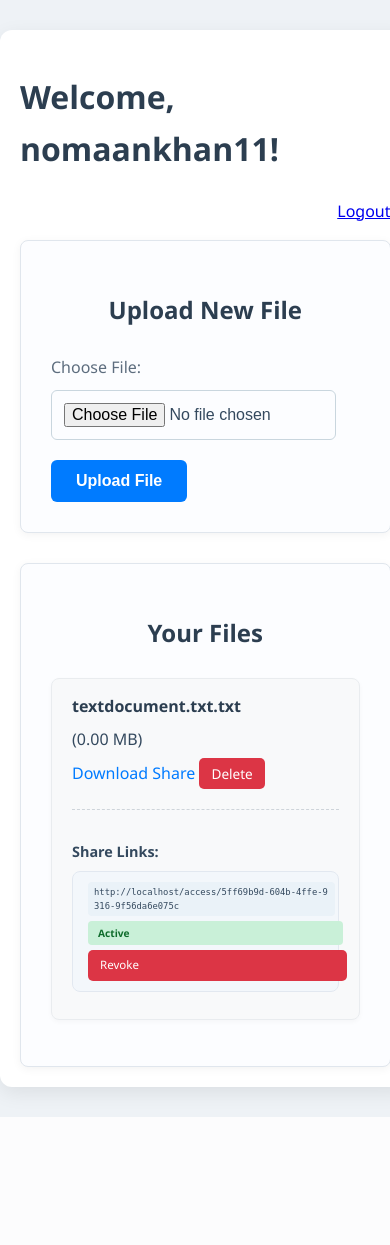
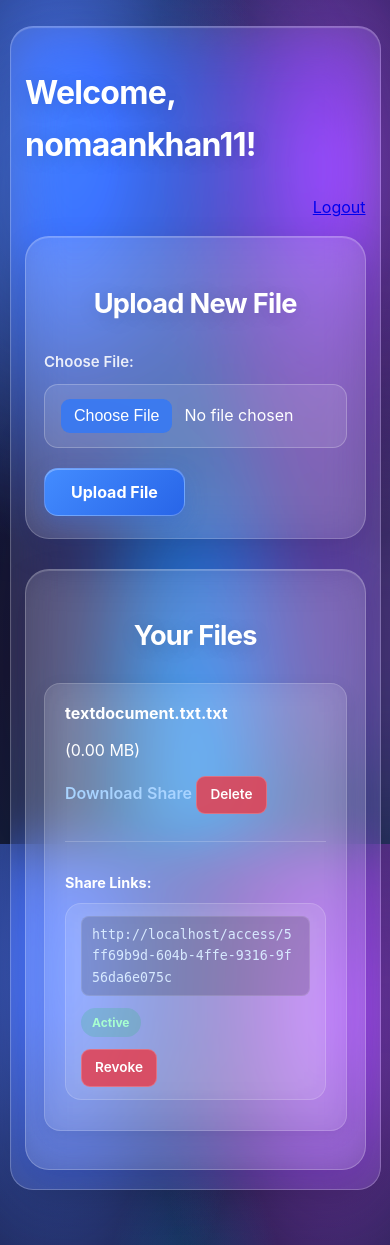
Before and after one commit to MDNOMAANKHAN/dynshare, a Flask app: page /dashboard in a window 390 px wide. Before the commit the page ends 1117 px from the top, so only its background shows below. Run offline with Flask 3, Linux system fonts and the light colour scheme; a user stored in the database is signed in; data comes from the database, SQL or seed files in the repository; parts of the project's set-up code (start-up, migrations or seed data) failed here and were passed over.

Commit message:
Revamp styles for iOS Liquid Glass theme
Updated styles for the iOS Liquid Glass theme, enhancing the overall design with new color variables, improved layout, and responsive adjustments.

```diff
--- a/static/style.css
+++ b/static/style.css
@@ -1,171 +1,408 @@
-/* General Body and Container Styles */
-body {
-    font-family: 'Segoe UI', Roboto, 'Helvetica Neue', Arial, sans-serif; /* Modern font stack */
-    margin: 0;
-    padding: 0;
-    background-color: #eef2f6; /* Lighter, softer background */
-    color: #34495e; /* Softer, professional text color */
-    line-height: 1.6; /* Improved readability */
+/* =========================================
+   DYNASHARE — iOS LIQUID GLASS THEME
+   ========================================= */
+
+:root {
+    --primary: #3478f6;
+    --primary-dark: #205edb;
+    --text: #f8fbff;
+    --muted: rgba(255, 255, 255, 0.72);
+    --glass: rgba(255, 255, 255, 0.12);
+    --glass-border: rgba(255, 255, 255, 0.23);
+    --shadow: 0 20px 60px rgba(0, 0, 0, 0.20);
+    --radius: 24px;
 }
 
-.container {
-    width: 90%; /* Slightly wider for better use of space */
-    max-width: 960px; /* Increased max-width */
-    margin: 50px auto; /* More margin on top/bottom */
-    background-color: #ffffff;
-    padding: 40px; /* Increased padding */
-    border-radius: 12px; /* Softer, more modern corners */
-    box-shadow: 0 6px 20px rgba(0, 0, 0, 0.08); /* More pronounced, soft shadow */
+/* Reset */
+* {
+    box-sizing: border-box;
 }
 
-h1, h2 {
-    color: #2c3e50; /* Darker, more prominent headings */
-    text-align: center;
-    margin-bottom: 25px; /* More space below headings */
-    font-weight: 600; /* Slightly bolder headings */
+html {
+    scroll-behavior: smooth;
 }
 
-/* Auth Forms and Cards */
+body {
+    font-family: -apple-system, BlinkMacSystemFont,
+        "SF Pro Display", "Segoe UI", Roboto, sans-serif;
+
+    margin: 0;
+    min-height: 100vh;
+    padding: 1px 0 30px;
+
+    color: var(--text);
+    line-height: 1.6;
+
+    background:
+        radial-gradient(ellipse at 15% 15%, #4568dc 0%, transparent 42%),
+        radial-gradient(ellipse at 85% 20%, #853fc5 0%, transparent 40%),
+        radial-gradient(ellipse at 50% 90%, #087fbd 0%, transparent 45%),
+        linear-gradient(135deg, #101b3c, #171735 55%, #102c48);
+
+    background-attachment: fixed;
+    overflow-x: hidden;
+}
+
+/* Ambient floating light effects */
+body::before,
+body::after {
+    content: "";
+    position: fixed;
+    z-index: -1;
+    width: 350px;
+    height: 350px;
+    border-radius: 50%;
+    filter: blur(90px);
+    opacity: 0.35;
+    pointer-events: none;
+    animation: floatGlow 12s ease-in-out infinite alternate;
+}
+
+body::before {
+    background: #4c8dff;
+    top: 5%;
+    left: -120px;
+}
+
+body::after {
+    background: #bd5cff;
+    bottom: 0;
+    right: -120px;
+    animation-delay: -5s;
+}
+
+@keyframes floatGlow {
+    from {
+        transform: translate3d(0, 0, 0) scale(1);
+    }
+    to {
+        transform: translate3d(45px, -35px, 0) scale(1.2);
+    }
+}
+
+/* Main glass container */
+.container {
+    width: 90%;
+    max-width: 1050px;
+    margin: 55px auto;
+    padding: 38px;
+
+    background: rgba(255, 255, 255, 0.105);
+    backdrop-filter: blur(28px) saturate(160%);
+    -webkit-backdrop-filter: blur(28px) saturate(160%);
+
+    border: 1px solid var(--glass-border);
+    border-radius: 30px;
+
+    box-shadow:
+        var(--shadow),
+        inset 0 1px 1px rgba(255, 255, 255, 0.22);
+
+    animation: containerEnter 0.8s cubic-bezier(.2,.8,.2,1) both;
+}
+
+@keyframes containerEnter {
+    from {
+        opacity: 0;
+        transform: translateY(25px) scale(0.98);
+    }
+    to {
+        opacity: 1;
+        transform: translateY(0) scale(1);
+    }
+}
+
+/* Headings */
+h1, h2 {
+    color: #fff;
+    text-align: center;
+    font-weight: 700;
+    letter-spacing: -0.7px;
+    margin-bottom: 25px;
+    text-shadow: 0 3px 20px rgba(0, 0, 0, 0.15);
+}
+
+h1 {
+    font-size: clamp(2rem, 5vw, 3rem);
+}
+
+h2 {
+    font-size: 1.7rem;
+}
+
+/* Authentication layout */
 .auth-forms {
     display: flex;
     justify-content: space-around;
-    gap: 30px; /* More space between login/register cards */
-    margin-top: 40px; /* Increased top margin */
+    gap: 25px;
+    margin-top: 35px;
 }
 
-.form-card, .section-card {
-    background-color: #fcfdff; /* Very light background for cards */
-    padding: 30px; /* Increased padding within cards */
-    border-radius: 8px;
-    border: 1px solid #e0e6ed; /* Subtle border */
+/* Glass cards */
+.form-card,
+.section-card {
     flex: 1;
-    box-shadow: 0 2px 10px rgba(0, 0, 0, 0.05); /* Soft inner shadow for cards */
+    min-width: 0;
+    padding: 30px;
+
+    background: rgba(255, 255, 255, 0.11);
+    backdrop-filter: blur(22px);
+    -webkit-backdrop-filter: blur(22px);
+
+    border: 1px solid rgba(255, 255, 255, 0.22);
+    border-radius: var(--radius);
+
+    box-shadow:
+        0 12px 35px rgba(0, 0, 0, 0.12),
+        inset 0 1px rgba(255, 255, 255, 0.18);
+
+    transition:
+        transform 0.35s ease,
+        background 0.35s ease,
+        box-shadow 0.35s ease;
+
+    animation: cardEnter 0.7s ease both;
 }
 
-/* Form Elements */
+.form-card:hover,
+.section-card:hover {
+    transform: translateY(-5px);
+    background: rgba(255, 255, 255, 0.16);
+    box-shadow: 0 20px 45px rgba(0, 0, 0, 0.18);
+}
+
+@keyframes cardEnter {
+    from {
+        opacity: 0;
+        transform: translateY(20px);
+    }
+    to {
+        opacity: 1;
+        transform: translateY(0);
+    }
+}
+
+/* Labels */
 label {
     display: block;
-    margin-bottom: 10px; /* More space below labels */
-    font-weight: 500; /* Slightly less bold */
-    color: #5d6d7e; /* Softer label color */
+    margin-bottom: 9px;
+    color: rgba(255, 255, 255, 0.88);
+    font-weight: 600;
+    font-size: 0.94rem;
 }
 
+/* Inputs */
 input[type="text"],
 input[type="password"],
 input[type="number"],
 input[type="file"] {
-    width: calc(100% - 24px); /* Account for padding */
-    padding: 12px; /* Increased padding */
-    margin-bottom: 20px; /* More space below inputs */
-    border: 1px solid #c9d6de; /* Softer border color */
-    border-radius: 6px; /* Softer corners for inputs */
-    box-sizing: border-box;
-    font-size: 1rem; /* Consistent font size */
-    color: #34495e;
-    transition: border-color 0.3s ease, box-shadow 0.3s ease; /* Animation for input focus */
+    display: block;
+    width: 100%;
+    padding: 14px 16px;
+    margin-bottom: 20px;
+
+    color: #fff;
+    font-size: 1rem;
+    font-family: inherit;
+
+    background: rgba(255, 255, 255, 0.10);
+    border: 1px solid rgba(255, 255, 255, 0.23);
+    border-radius: 14px;
+
+    outline: none;
+
+    transition:
+        border-color 0.3s ease,
+        background 0.3s ease,
+        box-shadow 0.3s ease,
+        transform 0.3s ease;
 }
 
-input[type="text"]:focus,
-input[type="password"]:focus,
-input[type="number"]:focus,
-input[type="file"]:focus {
-    border-color: #007bff; /* Primary color highlight */
-    box-shadow: 0 0 0 3px rgba(0, 123, 255, 0.2); /* Softer glow */
-    outline: none;
+input::placeholder {
+    color: rgba(255, 255, 255, 0.55);
+}
+
+input:focus {
+    border-color: rgba(125, 180, 255, 0.95);
+    background: rgba(255, 255, 255, 0.16);
+    box-shadow: 0 0 0 4px rgba(52, 120, 246, 0.22);
+    transform: translateY(-1px);
+}
+
+/* File upload control */
+input[type="file"] {
+    cursor: pointer;
+}
+
+input[type="file"]::file-selector-button {
+    border: none;
+    border-radius: 9px;
+    padding: 8px 13px;
+    margin-right: 12px;
+    color: white;
+    background: rgba(52, 120, 246, 0.85);
+    cursor: pointer;
 }
 
 /* Buttons */
 button {
-    background-color: #007bff; /* Primary button color */
+    position: relative;
+    overflow: hidden;
+
+    display: inline-block;
+    padding: 13px 26px;
+
     color: white;
-    padding: 12px 25px; /* More generous padding */
-    border: none;
-    border-radius: 6px; /* Softer button corners */
+    font-size: 1rem;
+    font-weight: 650;
+    font-family: inherit;
+
+    background: linear-gradient(135deg, #438cff, #2865e8);
+    border: 1px solid rgba(255, 255, 255, 0.25);
+    border-radius: 14px;
+
+    box-shadow:
+        0 8px 22px rgba(35, 105, 235, 0.28),
+        inset 0 1px rgba(255, 255, 255, 0.3);
+
     cursor: pointer;
-    font-size: 1rem; /* Consistent font size */
-    font-weight: 600; /* Slightly bolder text */
-    transition: background-color 0.3s ease, transform 0.2s ease, box-shadow 0.3s ease; /* Animations */
-    display: inline-block; /* Ensures consistent padding/margin */
+
+    transition:
+        transform 0.25s ease,
+        box-shadow 0.25s ease,
+        filter 0.25s ease;
 }
 
 button:hover {
-    background-color: #0056b3; /* Darker blue on hover */
-    transform: translateY(-2px); /* Lifts button slightly */
-    box-shadow: 0 5px 15px rgba(0, 0, 0, 0.2); /* More pronounced shadow */
+    transform: translateY(-3px);
+    filter: brightness(1.1);
+    box-shadow: 0 13px 28px rgba(35, 105, 235, 0.4);
 }
 
-/* Flash Messages */
+button:active {
+    transform: scale(0.97);
+}
+
+/* Button light sweep */
+button::after {
+    content: "";
+    position: absolute;
+    top: 0;
+    left: -120%;
+    width: 70%;
+    height: 100%;
+    background: linear-gradient(
+        100deg,
+        transparent,
+        rgba(255, 255, 255, 0.25),
+        transparent
+    );
+    transform: skewX(-20deg);
+    transition: left 0.6s ease;
+}
+
+button:hover::after {
+    left: 150%;
+}
+
+/* Flash messages */
 .flashes {
     list-style: none;
     padding: 0;
-    margin-bottom: 30px; /* More space below flashes */
-    text-align: center;
+    margin-bottom: 25px;
 }
 
 .flashes li {
-    padding: 12px 18px; /* More padding */
-    margin-bottom: 12px; /* More space between messages */
-    border-radius: 8px; /* Softer corners */
-    font-weight: 500;
-    opacity: 0;
-    animation: fadeIn 0.5s forwards;
-    box-shadow: 0 2px 8px rgba(0, 0, 0, 0.05); /* Subtle shadow for messages */
+    display: block;
+    padding: 13px 17px;
+    margin-bottom: 12px;
+
+    color: white;
+    background: rgba(255, 255, 255, 0.13);
+    border: 1px solid rgba(255, 255, 255, 0.2);
+    border-radius: 13px;
+
+    backdrop-filter: blur(15px);
+    -webkit-backdrop-filter: blur(15px);
+
+    animation: flashEnter 0.5s ease both;
 }
 
-@keyframes fadeIn {
-    from { opacity: 0; transform: translateY(-15px); } /* Slightly larger initial shift */
-    to { opacity: 1; transform: translateY(0); }
+@keyframes flashEnter {
+    from {
+        opacity: 0;
+        transform: translateY(-12px);
+    }
+    to {
+        opacity: 1;
+        transform: translateY(0);
+    }
 }
 
 .flashes .success {
-    background-color: #d4edda;
-    color: #155724;
-    border: 1px solid #c3e6cb;
+    background: rgba(35, 190, 115, 0.2);
+    border-color: rgba(100, 255, 175, 0.35);
 }
 
 .flashes .danger {
-    background-color: #f8d7da;
-    color: #721c24;
-    border: 1px solid #f5c6cb;
+    background: rgba(235, 65, 85, 0.2);
+    border-color: rgba(255, 120, 130, 0.4);
 }
 
 .flashes .warning {
-    background-color: #fff3cd;
-    color: #856404;
-    border: 1px solid #ffeeba;
+    background: rgba(255, 190, 50, 0.2);
+    border-color: rgba(255, 220, 120, 0.4);
 }
 
 .flashes .info {
-    background-color: #d1ecf1;
-    color: #0c5460;
-    border: 1px solid #bee5eb;
+    background: rgba(50, 165, 235, 0.2);
+    border-color: rgba(120, 205, 255, 0.4);
 }
 
-/* File List */
+/* File lists */
 ul {
     list-style: none;
     padding: 0;
 }
 
 ul li {
-    background-color: #f8f9fa; /* Lighter background for list items */
-    padding: 15px 20px; /* More padding */
-    margin-bottom: 12px; /* More space between items */
-    border-radius: 8px;
     display: flex;
     justify-content: space-between;
     align-items: center;
     flex-wrap: wrap;
-    border: 1px solid #e9ecef; /* Subtle border */
-    box-shadow: 0 2px 5px rgba(0, 0, 0, 0.03); /* Soft inner shadow */
+    gap: 12px;
 
-    /* Animation: List item slide-in */
-    opacity: 0;
-    transform: translateY(20px);
-    animation: slideIn 0.6s forwards ease-out; /* Slightly longer animation */
+    padding: 17px 20px;
+    margin-bottom: 13px;
+
+    color: white;
+    background: rgba(255, 255, 255, 0.09);
+    border: 1px solid rgba(255, 255, 255, 0.17);
+    border-radius: 16px;
+
+    backdrop-filter: blur(15px);
+    -webkit-backdrop-filter: blur(15px);
+
+    box-shadow: 0 5px 18px rgba(0, 0, 0, 0.08);
+
+    animation: fileEnter 0.55s ease both;
+    transition:
+        background 0.3s ease,
+        transform 0.3s ease,
+        border-color 0.3s ease;
 }
 
-@keyframes slideIn {
+ul li:hover {
+    background: rgba(255, 255, 255, 0.15);
+    border-color: rgba(255, 255, 255, 0.3);
+    transform: translateX(4px);
+}
+
+@keyframes fileEnter {
+    from {
+        opacity: 0;
+        transform: translateY(15px);
+    }
     to {
         opacity: 1;
         transform: translateY(0);
@@ -173,158 +410,173 @@ ul li {
 }
 
 ul li strong {
-    flex-basis: 55%; /* Adjusted basis */
-    word-break: break-all;
-    font-weight: 600;
-    color: #2c3e50;
-    margin-right: 15px; /* Space between filename and actions */
+    flex-basis: 55%;
+    min-width: 0;
+    word-break: break-word;
+    color: white;
+    font-weight: 650;
+    margin-right: 10px;
 }
 
 ul li a {
-    color: #007bff;
+    color: #a9d4ff;
     text-decoration: none;
-    font-weight: 500;
-    transition: color 0.3s ease, transform 0.2s ease; /* Added transform for subtle hover */
+    font-weight: 600;
+    transition: color 0.25s ease;
 }
 
 ul li a:hover {
+    color: #fff;
     text-decoration: underline;
-    color: #0056b3;
-    transform: translateY(-1px); /* Slight lift on link hover */
 }
 
-/* Share Links List within File Items */
+/* Shared links */
 .share-links-list {
-    margin-top: 15px; /* More space above share links */
-    border-top: 1px dashed #ced4da; /* Dashed line for subtle separation */
+    width: 100%;
+    margin-top: 15px;
     padding-top: 15px;
-    width: 100%; /* Ensure it takes full width within the parent li */
+    border-top: 1px solid rgba(255, 255, 255, 0.2);
 }
 
 .share-links-list li {
-    background-color: #f3f7fb; /* Distinct background for shared links */
-    font-size: 0.85em; /* Slightly smaller font */
-    padding: 10px 15px; /* Adjusted padding */
-    margin-top: 8px; /* More space between individual share links */
-    display: flex; /* Ensure flex behavior */
-    align-items: center; /* Align items vertically */
-    justify-content: space-between; /* Distribute content */
-    border: 1px solid #e2e8f0; /* Softer border for nested items */
-    box-shadow: none; /* Remove redundant shadow */
-    transition: background-color 0.3s ease; /* Smooth hover */
-}
-.share-links-list li:hover {
-    background-color: #e9eff5; /* Subtle hover effect for share links */
+    padding: 12px 15px;
+    margin-top: 9px;
+    background: rgba(255, 255, 255, 0.07);
+    box-shadow: none;
 }
 
+.share-links-list li:hover {
+    background: rgba(255, 255, 255, 0.13);
+}
 
 .share-links-list li code {
-    background-color: #eaf2f8; /* Lighter background for code block */
-    padding: 3px 6px; /* Adjusted padding */
-    border-radius: 4px;
+    flex-grow: 1;
+    min-width: 0;
+    margin-right: 10px;
+    padding: 7px 10px;
+
+    color: #d8eaff;
+    background: rgba(0, 0, 0, 0.17);
+    border: 1px solid rgba(255, 255, 255, 0.12);
+    border-radius: 8px;
+
     word-break: break-all;
-    flex-grow: 1;
-    margin-right: 15px; /* Space before status/button */
-    font-size: 0.8em; /* Smaller font for code */
+    font-size: 0.83rem;
 }
 
 .share-links-list li .status {
-    padding: 4px 10px; /* Adjusted padding */
-    border-radius: 4px;
-    font-size: 0.75em; /* Smaller status text */
-    font-weight: bold;
-    margin-left: 10px;
+    padding: 5px 11px;
+    margin-left: 8px;
+    border-radius: 20px;
+    font-size: 0.75rem;
+    font-weight: 700;
     white-space: nowrap;
 }
 
 .share-links-list li .status.active {
-    background-color: #c9f0d8; /* Lighter success green */
-    color: #0f6c2c;
+    color: #a8ffd0;
+    background: rgba(30, 190, 105, 0.2);
 }
 
 .share-links-list li .status.expired {
-    background-color: #f7dcdb; /* Lighter danger red */
-    color: #6a1a21;
+    color: #ffc0c5;
+    background: rgba(230, 60, 80, 0.2);
 }
 
 .share-links-list li .status.revoked {
-    background-color: #ffeeb3; /* Lighter warning yellow */
-    color: #8c7100;
+    color: #ffe4a0;
+    background: rgba(235, 170, 30, 0.2);
 }
 
-/* Revoke Button */
+/* Revoke button */
 .revoke-btn {
-    background-color: #dc3545; /* Red */
+    display: inline-block;
+    padding: 7px 13px;
+    margin-left: 8px;
+
     color: white;
-    padding: 6px 12px; /* Adjusted padding */
-    border-radius: 5px;
+    background: rgba(230, 65, 80, 0.85);
+    border: 1px solid rgba(255, 255, 255, 0.2);
+    border-radius: 9px;
+
     text-decoration: none;
-    font-size: 0.85em; /* Consistent font size with share links */
-    margin-left: 10px;
-    white-space: nowrap; /* Prevent wrapping */
-    transition: background-color 0.3s ease, transform 0.2s ease;
-}
-.revoke-btn:hover {
-    background-color: #c82333; /* Darker red on hover */
-    transform: translateY(-1px);
+    font-size: 0.85rem;
+    font-weight: 600;
+    white-space: nowrap;
+
+    transition: all 0.25s ease;
 }
 
-/* Share Link Display on share.html */
+.revoke-btn:hover {
+    color: white;
+    background: #d92e45;
+    transform: translateY(-2px);
+}
+
+/* Generated share link */
 .share-link-display {
     display: flex;
     align-items: center;
-    gap: 10px; /* Space between input and button */
-    margin-top: 25px; /* More space above the display */
+    gap: 12px;
+    margin-top: 25px;
 }
 
 .share-link-display input[type="text"] {
-    flex-grow: 1; /* Allows input to take up available space */
-    margin-bottom: 0; /* Remove bottom margin here */
-    cursor: copy; /* Indicate it can be copied */
-    background-color: #eef2f6; /* Subtle background for display input */
-    border: 1px solid #ced4da;
+    flex: 1;
+    min-width: 0;
+    margin-bottom: 0;
+    cursor: copy;
 }
 
 .share-link-display button {
-    padding: 12px 20px; /* Consistent button padding */
-    flex-shrink: 0; /* Prevent button from shrinking */
+    flex-shrink: 0;
 }
 
-/* Responsive adjustments */
+/* Text selection */
+::selection {
+    color: white;
+    background: rgba(52, 120, 246, 0.8);
+}
+
+/* Keyboard accessibility */
+button:focus-visible,
+a:focus-visible {
+    outline: 3px solid rgba(155, 205, 255, 0.9);
+    outline-offset: 4px;
+}
+
+/* Mobile responsive design */
 @media (max-width: 768px) {
     .container {
-        width: 95%;
-        margin: 30px auto;
-        padding: 20px;
+        width: 94%;
+        margin: 25px auto;
+        padding: 23px 18px;
+        border-radius: 23px;
     }
 
     .auth-forms {
-        flex-direction: column; /* Stack forms vertically on smaller screens */
-        gap: 25px;
+        flex-direction: column;
+        gap: 20px;
+    }
+
+    .form-card,
+    .section-card {
+        padding: 22px 18px;
     }
 
     ul li {
-        flex-direction: column; /* Stack file details on small screens */
+        flex-direction: column;
         align-items: flex-start;
-        gap: 8px;
     }
 
     ul li strong {
-        flex-basis: auto; /* Remove fixed basis */
-        width: 100%; /* Full width */
+        flex-basis: auto;
+        width: 100%;
         margin-right: 0;
     }
 
-    ul li a {
-        margin-left: 0; /* Remove left margin */
-        width: 100%; /* Full width for links */
-        text-align: left;
-    }
-
     .share-links-list li {
-        flex-direction: column;
         align-items: flex-start;
-        gap: 5px;
     }
 
     .share-links-list li code {
@@ -335,7 +587,41 @@ ul li a:hover {
     .share-links-list li .status,
     .revoke-btn {
         margin-left: 0;
+    }
+
+    .share-link-display {
+        flex-direction: column;
+        align-items: stretch;
+    }
+
+    .share-link-display button {
         width: 100%;
-        text-align: left;
     }
 }
+
+@media (max-width: 420px) {
+    .container {
+        width: 95%;
+        padding: 19px 14px;
+    }
+
+    h1 {
+        font-size: 2rem;
+    }
+
+    button {
+        max-width: 100%;
+    }
+}
+
+/* Respect reduced-motion preferences */
+@media (prefers-reduced-motion: reduce) {
+    *,
+    *::before,
+    *::after {
+        scroll-behavior: auto !important;
+        animation-duration: 0.01ms !important;
+        animation-iteration-count: 1 !important;
+        transition-duration: 0.01ms !important;
+    }
+}
```
